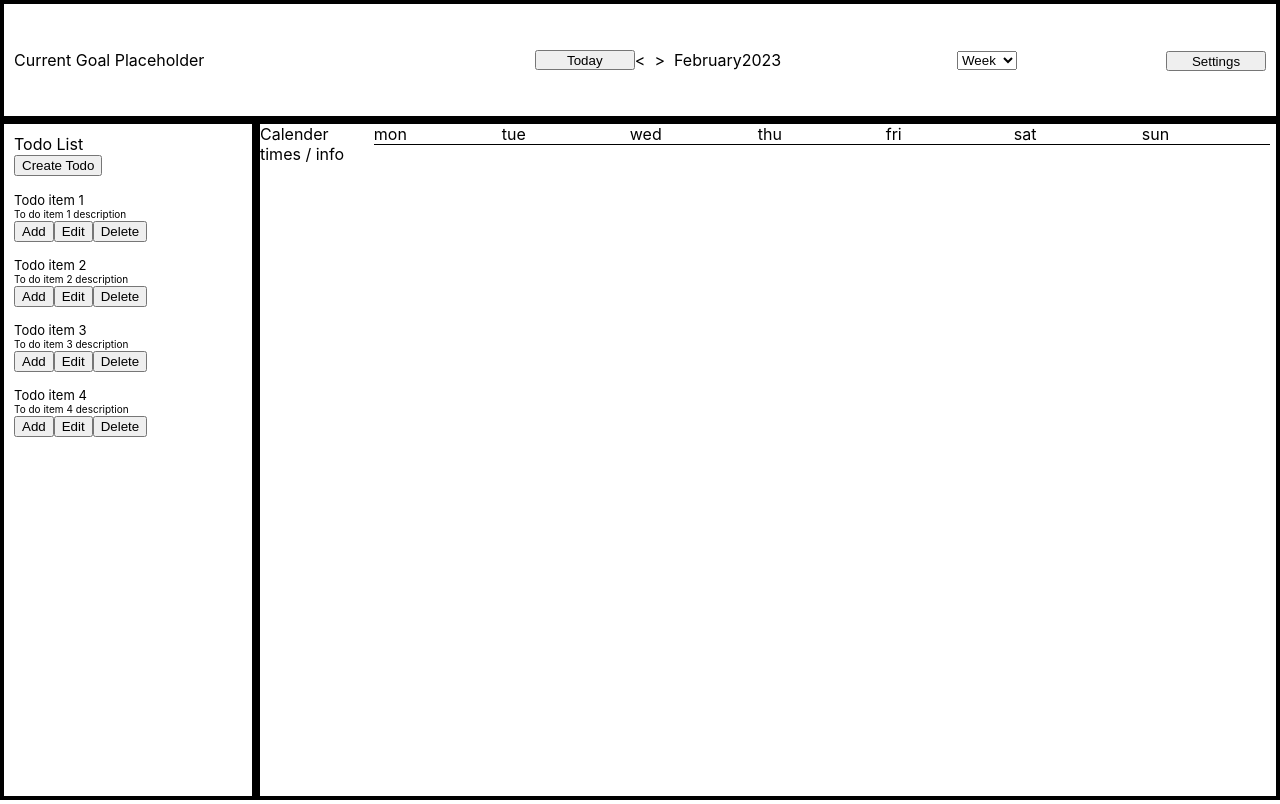
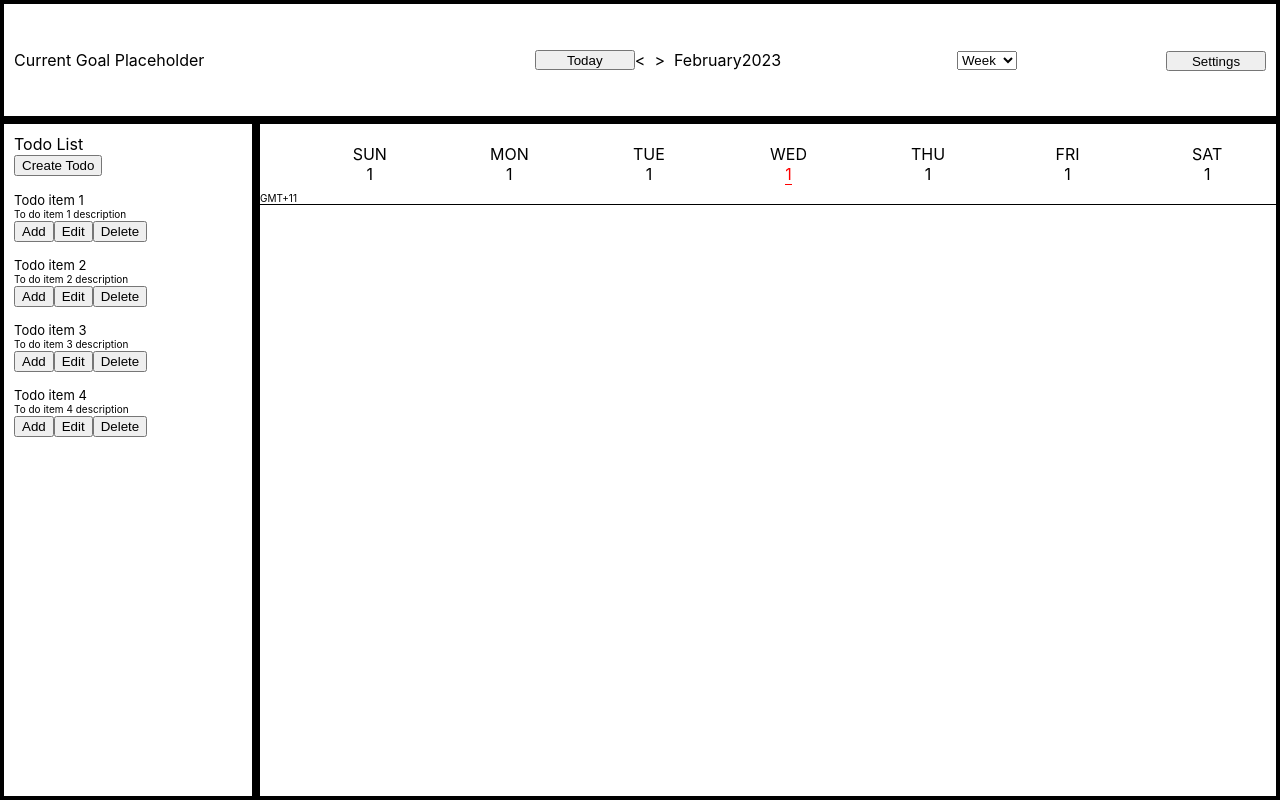
Before and after one commit to Mark-Cooper-Janssen-Vooles/Todolendar.UI, a React (Create React App) app: page / in a window 1280 px wide. Built offline with nearby package versions, Linux system fonts and the light colour scheme.

Commit message:
[MASTER] Add active day

```diff
--- a/src/components/TodolenderHome/Calendar/Calendar.css
+++ b/src/components/TodolenderHome/Calendar/Calendar.css
@@ -6,11 +6,14 @@
     justify-content: space-between;
 }
 
-.CalendarContainer {
+.CalendarContainerHeader {
     display: flex;
     flex-direction: row;
     align-items: flex-start;
     justify-content: flex-start;
+
+    border-bottom: 1px solid black;
+    box-sizing: border-box;
 }
 
 .CalendarWeeklyColumn {
@@ -23,21 +26,30 @@
 
 .CalendarWeeklyColumnDayContainer {
     display: flex;
-
-    border-bottom: 1px solid black;
-    box-sizing: border-box;
 }
 
 .CalendarWeeklyColumnDay {
-    width: calc(80vw / 8);
+    width: calc((80vw - 40px) / 7.05);
+    height: 10vh;
 
-    /*display: flex;*/
-
-    /*border-bottom: 1px solid black;*/
-    /*box-sizing: border-box;*/
+    display: flex;
+    flex-direction: column;
+    align-items: center;
+    justify-content: center;
 }
 
 .CalendarWeeklyColumnTime {
-    width: calc(80vw / 9);
-    height: 85vh;
+    width: 40px;
+    height: 10vh;
+    font-size: 10px;
+
+    display: flex;
+    align-items: flex-end;
 }
+
+.CurrentDay {
+    color: red;
+
+    border-bottom: 1px solid red;
+    box-sizing: border-box;
+}
--- a/src/components/TodolenderHome/Calendar/Calendar.tsx
+++ b/src/components/TodolenderHome/Calendar/Calendar.tsx
@@ -5,11 +5,13 @@ import {useDispatch, useSelector} from "react-redux";
 import {RootState} from "../../../store";
 import dayjs from "dayjs";
 
+const days = [ 'SUN', 'MON', 'TUE', 'WED', 'THU', 'FRI', 'SAT']
+
 const Calendar = () => {
     const dispatch = useDispatch()
     const currentTime = useSelector((state: RootState) => state.date.currentTime)
-
-    const dayjsTimeObject = dayjs(currentTime, "DD-MM-YYYY")
+    const dayjsTimeObject = dayjs(currentTime, "DD-MM-YYYY h:m:s")
+    const currentDay = days[dayjsTimeObject.day()]
 
     return (
         // <div className="Calendar Border">
@@ -22,16 +24,39 @@ const Calendar = () => {
         // </div>
 
         <div className="Calendar Border">
-            <div className="CalendarContainer">
-                <div className="CalendarWeeklyColumnTime">Calender times / info</div>
+            <div className="CalendarContainerHeader">
+                {/*(get this from somewhere?)*/}
+                <div className="CalendarWeeklyColumnTime">GMT+11</div>
                 <div className="CalendarWeeklyColumnDayContainer">
-                    <div className="CalendarWeeklyColumnDay">mon</div>
-                    <div className="CalendarWeeklyColumnDay">tue</div>
-                    <div className="CalendarWeeklyColumnDay">wed</div>
-                    <div className="CalendarWeeklyColumnDay">thu</div>
-                    <div className="CalendarWeeklyColumnDay">fri</div>
-                    <div className="CalendarWeeklyColumnDay">sat</div>
-                    <div className="CalendarWeeklyColumnDay">sun</div>
+                    {days.map((day, id) => {
+                        if (currentDay == day ) {
+                            console.log(currentDay)
+
+                            return (
+                                <div key={id} className="CalendarWeeklyColumnDay">
+                                    <div>{ day }</div>
+                                    <div className="CurrentDay">{ dayjsTimeObject.date() }</div>
+                                </div>
+                            )
+                        }
+
+                          return (
+                              <div key={id} className="CalendarWeeklyColumnDay">
+                                  <div>{ day }</div>
+                                  <div>{ dayjsTimeObject.date() }</div>
+                              </div>
+                          )
+                    })}
+                    {/*<div className="CalendarWeeklyColumnDay">*/}
+                    {/*    <div>MON</div>*/}
+                    {/*    <div>{ dayjsTimeObject.date() }</div>*/}
+                    {/*</div>*/}
+                    {/*<div className="CalendarWeeklyColumnDay">TUE</div>*/}
+                    {/*<div className="CalendarWeeklyColumnDay">WED</div>*/}
+                    {/*<div className="CalendarWeeklyColumnDay">THU</div>*/}
+                    {/*<div className="CalendarWeeklyColumnDay">FRI</div>*/}
+                    {/*<div className="CalendarWeeklyColumnDay">SAT</div>*/}
+                    {/*<div className="CalendarWeeklyColumnDay">SUN</div>*/}
                 </div>
             </div>
 
--- a/src/components/TodolenderHome/Navbar/MonthNavigation.tsx
+++ b/src/components/TodolenderHome/Navbar/MonthNavigation.tsx
@@ -27,8 +27,8 @@ const MonthNavigation = () => {
             <div className="HandOnHover" onClick={() => dispatch(increaseWeek())}>{'>'} &nbsp;</div>
 
             <div>
-                { months[dayjs(viewingTime, "DD-MM-YYYY").month()] }
-                { dayjs(viewingTime, "DD-MM-YYYY").year() }
+                { months[dayjs(viewingTime, "DD-MM-YYYY h:m:s").month()] }
+                { dayjs(viewingTime, "DD-MM-YYYY h:m:s").year() }
             </div>
         </div>
     )
--- a/src/reducers/dateSlice.ts
+++ b/src/reducers/dateSlice.ts
@@ -3,9 +3,7 @@ import dayjs from "dayjs";
 const customParseFormat = require('dayjs/plugin/customParseFormat')
 dayjs.extend(customParseFormat)
 
-const date = dayjs().format('DD-MM-YYYY')
-
-console.log(date)
+const date = dayjs().format('DD-MM-YYYY h:m:s')
 
 type dateSliceState = {
     currentTime: string;
@@ -22,10 +20,10 @@ export const dateSlice = createSlice({
     initialState,
     reducers: {
         increaseWeek: (state) => {
-            state.viewingTime = dayjs(state.viewingTime, "DD-MM-YYYY").add(7, 'day').format('DD-MM-YYYY')
+            state.viewingTime = dayjs(state.viewingTime, "DD-MM-YYYY h:m:s").add(7, 'day').format('DD-MM-YYYY h:m:s')
         },
         decreaseWeek: (state) => {
-            state.viewingTime = dayjs(state.viewingTime, "DD-MM-YYYY").subtract(7, 'day').format("DD-MM-YYYY")
+            state.viewingTime = dayjs(state.viewingTime, "DD-MM-YYYY h:m:s").subtract(7, 'day').format("DD-MM-YYYY h:m:s")
         },
         resetToCurrentWeek: (state) => {
             state.viewingTime = date;
```
